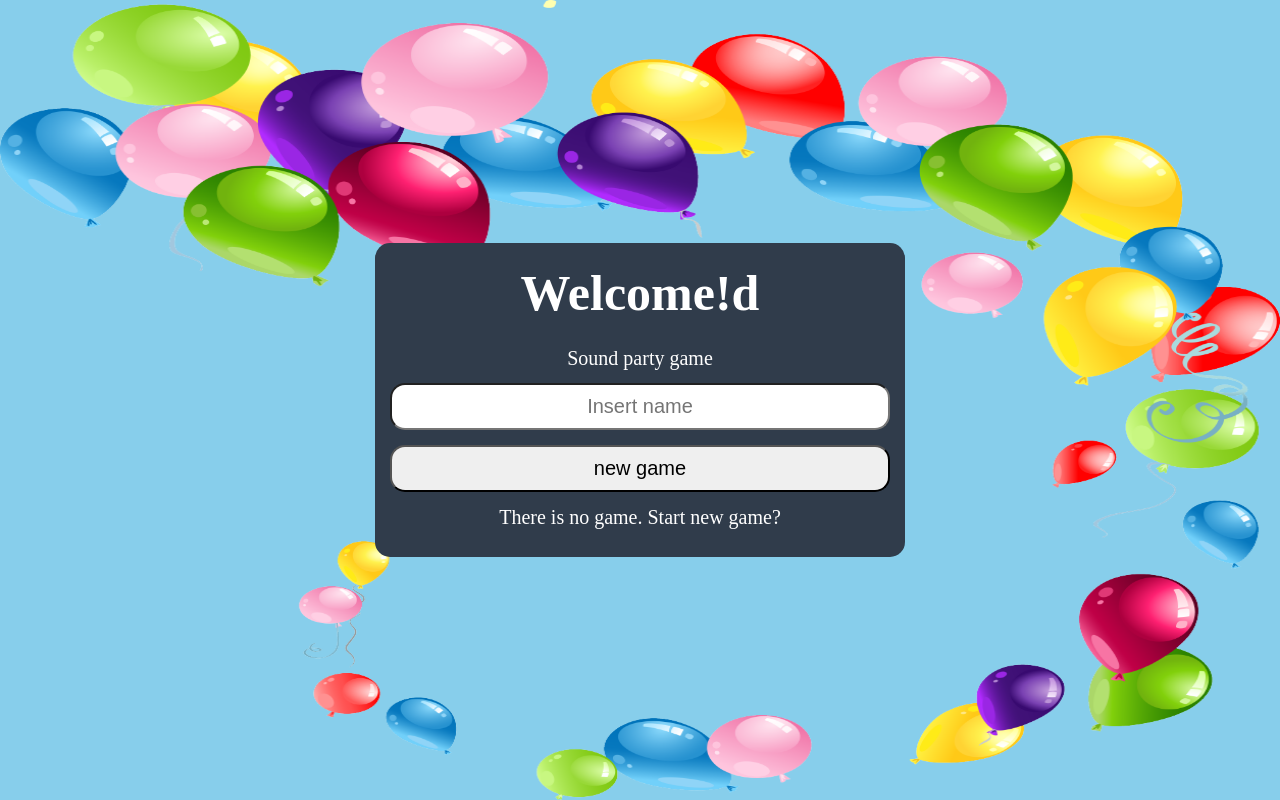
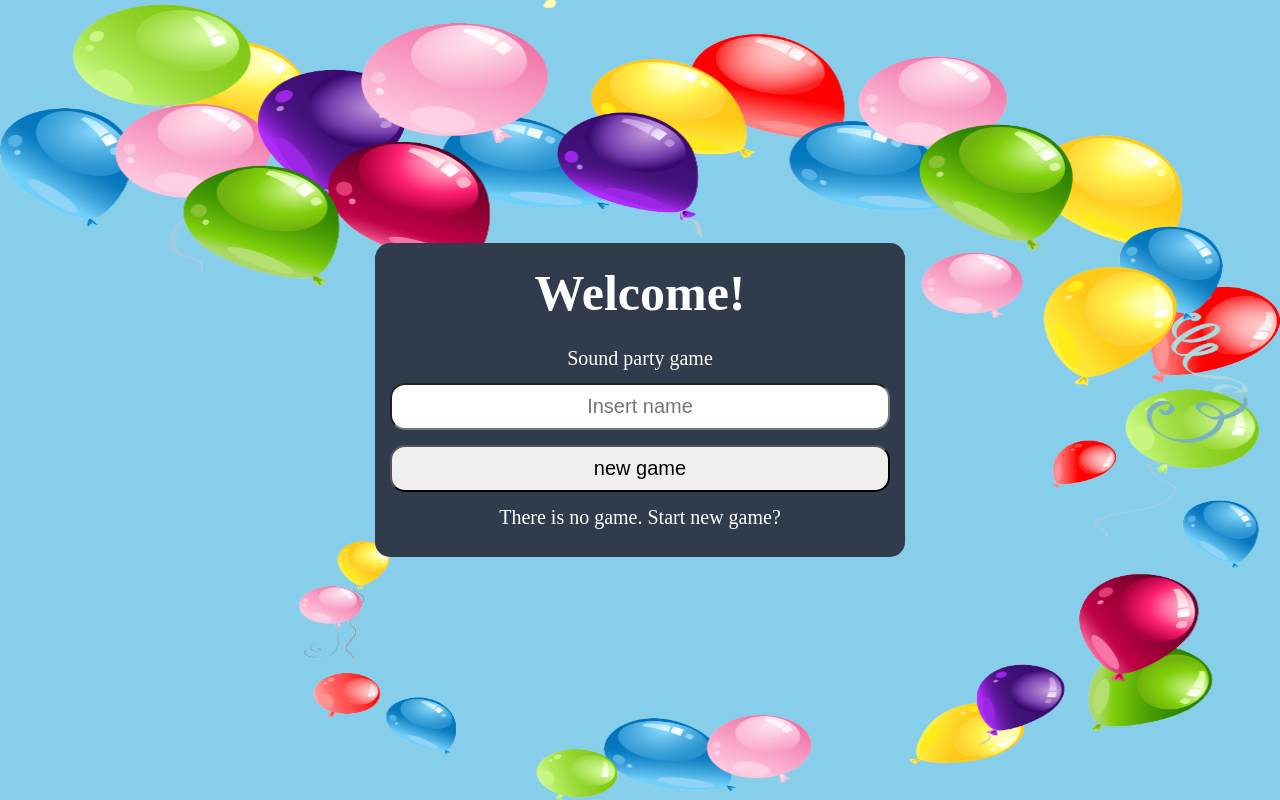
Before and after one commit to haid0109/party-game, a plain HTML site: page index.html in a window 1280 px wide. Drawn offline with Linux system fonts and the light colour scheme; no server answers.

Commit message:
Update index.html

```diff
--- a/index.html
+++ b/index.html
@@ -10,7 +10,7 @@
 </head>
 <body>
     <form id="joinGameForm" action="waitingRoom.html">
-    <h1>Welcome!d</h1>
+    <h1>Welcome!</h1>
     <p>Sound party game</p>
 
         <input id="name" class="enter-name" type="text" placeholder="Insert name">
```
